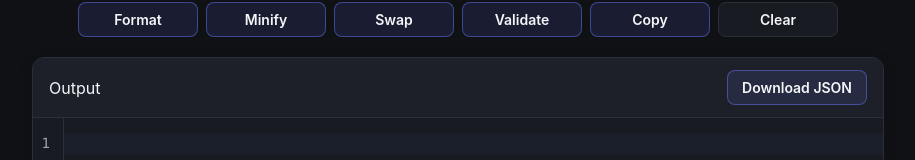
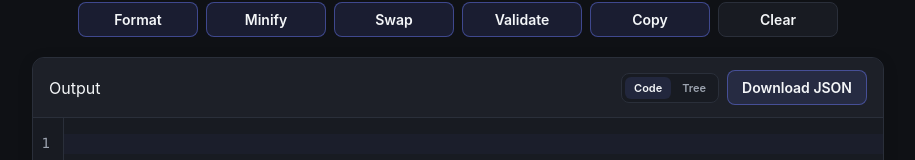
Before and after one commit to mmycdev/aura-json-formatter, a React (Vite) app: page / in a window 1280 px wide. Shown: the part 606-766 px from the top of the page, without its empty margins (182-1097 px from the left). Built offline with nearby package versions, Linux system fonts and the light colour scheme.

Commit message:
feat: add code and tree view switch

```diff
--- a/src/App.css
+++ b/src/App.css
@@ -285,3 +285,50 @@
   color: var(--text-muted);
   font-style: italic;
 }
+
+.output-actions {
+  display: flex;
+  align-items: center;
+  gap: 8px;
+}
+
+.view-switch {
+  display: flex;
+  align-items: center;
+  gap: 2px;
+  padding: 3px;
+
+  border: 1px solid var(--border);
+  border-radius: 8px;
+
+  background: var(--surface);
+}
+
+.view-option {
+  padding: 4px 9px;
+
+  border: 0;
+  border-radius: 6px;
+
+  background: transparent;
+  color: var(--text-muted);
+
+  font-family: inherit;
+  font-size: 11px;
+  font-weight: 600;
+
+  cursor: pointer;
+
+  transition:
+    background 0.2s ease,
+    color 0.2s ease;
+}
+
+.view-option:hover {
+  color: var(--text-h);
+}
+
+.view-option.active {
+  background: var(--accent-bg);
+  color: var(--text-h);
+}
--- a/src/App.tsx
+++ b/src/App.tsx
@@ -17,6 +17,7 @@ function App() {
   >(null);
   const [copied, setCopied] = useState(false);
   const [fileName, setFileName] = useState("");
+  const [viewMode, setViewMode] = useState<"code" | "tree">("code");
 
   const handleFormat = () => {
   try {
@@ -84,6 +85,7 @@ function App() {
   setStatus(null);
   setCopied(false);
   setFileName("");
+  setViewMode("code");
 };
 
   const handleSwap = () => {
@@ -209,6 +211,28 @@ function App() {
 <section className="editor-section">
         <div className="editor-header">
   <span>Output</span>
+
+  <div className="output-actions">
+    <div className="view-switch">
+      <button
+  className={`view-option ${
+    viewMode === "code" ? "active" : ""
+  }`}
+  onClick={() => setViewMode("code")}
+>
+  Code
+</button>
+
+<button
+  className={`view-option ${
+    viewMode === "tree" ? "active" : ""
+  }`}
+  onClick={() => setViewMode("tree")}
+>
+  Tree
+</button>
+    </div>
+
     <button
       className="file-button"
       onClick={handleDownload}
@@ -217,13 +241,16 @@ function App() {
       Download JSON
     </button>
   </div>
+</div>
 
+        {viewMode === "code" ? (
   <JsonEditor
     editable={false}
     value={outputValue}
   />
-
-        {outputValue && <JsonTree value={outputValue} />}
+) : (
+  outputValue && <JsonTree value={outputValue} />
+)}
       </section>
     </main>
   );
```
Lines whose indentation alone changed are shown as unchanged.
